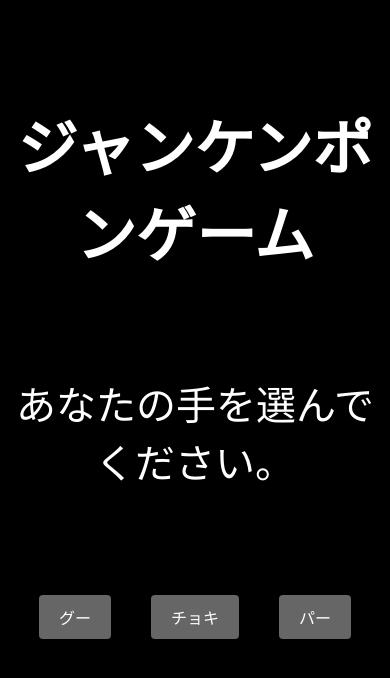
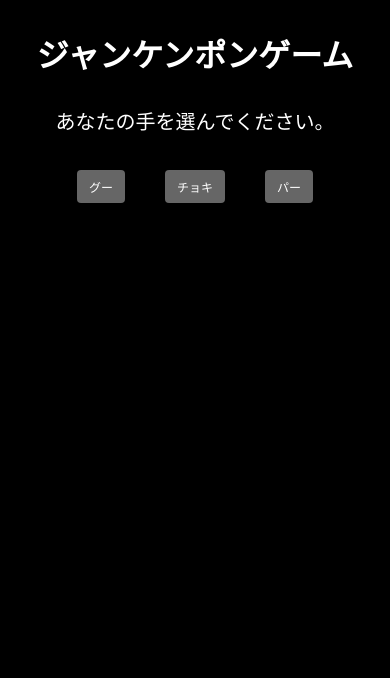
Before and after one commit to nao-kichi/Rock-Pape-Scissors, a plain HTML site: page index.html in a window 390 px wide. Drawn offline with Linux system fonts and the light colour scheme.

Commit message:
レスポンシブ修正

```diff
--- a/css/main.css
+++ b/css/main.css
@@ -1,5 +1,5 @@
-  /* ジャンケンポンゲーム */
-  h1 {
+/* ジャンケンポンゲーム */
+h1 {
     font-size: 60px;
     text-align: center;
     color: rgb(255, 255, 255);
@@ -7,8 +7,7 @@
     margin-bottom: 100px;
   }
 
-/* あなたの手を選んでください。 */
-
+  /* あなたの手を選んでください。 */
   p {
     text-align: center;
     color: rgb(255, 255, 255);
@@ -16,8 +15,7 @@
     margin-bottom: 100px;
   }
 
-/* ボタン */
-
+  /* ボタン */
   .content {
     display: flex;
     justify-content: center;
@@ -49,8 +47,52 @@
   }
 
   /* ページ全体のスタイル */
-body {
+  body {
     font-family: Arial, sans-serif;
     background-color: #000000;
     text-align: center;
   }
+
+  /* タブレット用のスタイル */
+  @media screen and (max-width: 768px) {
+    h1 {
+      font-size: 40px;
+      margin-top: 50px;
+      margin-bottom: 50px;
+    }
+    p {
+      font-size: 28px;
+      margin-bottom: 50px;
+    }
+    button {
+      padding: 8px 16px;
+      font-size: 14px;
+      margin-bottom: 30px;
+    }
+    #result {
+      font-size: 16px;
+      margin-top: 20px;
+    }
+  }
+
+  /* スマートフォン用のスタイル */
+  @media screen and (max-width: 480px) {
+    h1 {
+      font-size: 32px;
+      margin-top: 30px;
+      margin-bottom: 30px;
+    }
+    p {
+      font-size: 20px;
+      margin-bottom: 30px;
+    }
+    button {
+      padding: 8px 12px;
+      font-size: 12px;
+      margin-bottom: 20px;
+    }
+    #result {
+      font-size: 14px;
+      margin-top: 10px;
+    }
+  }
```
